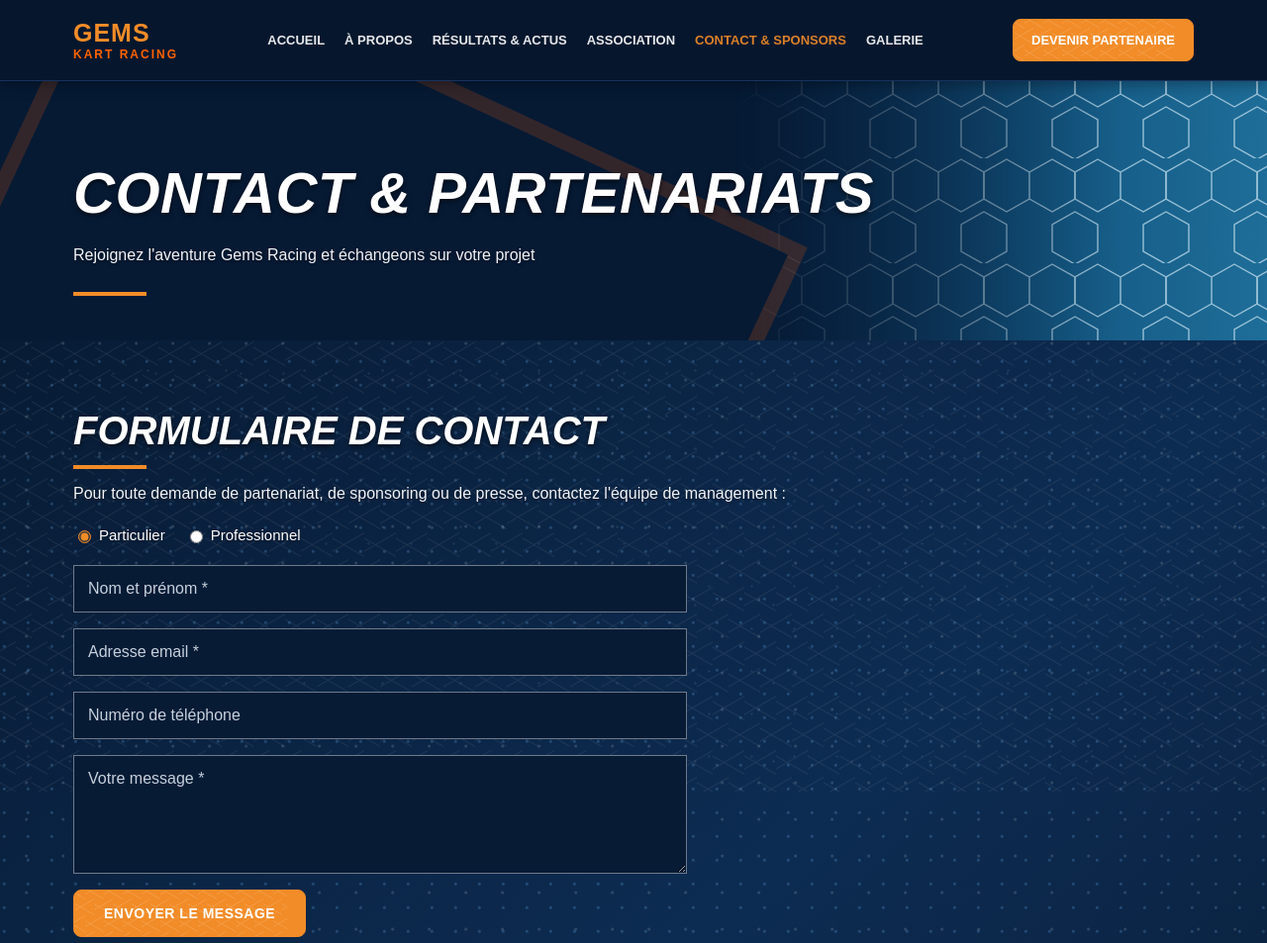
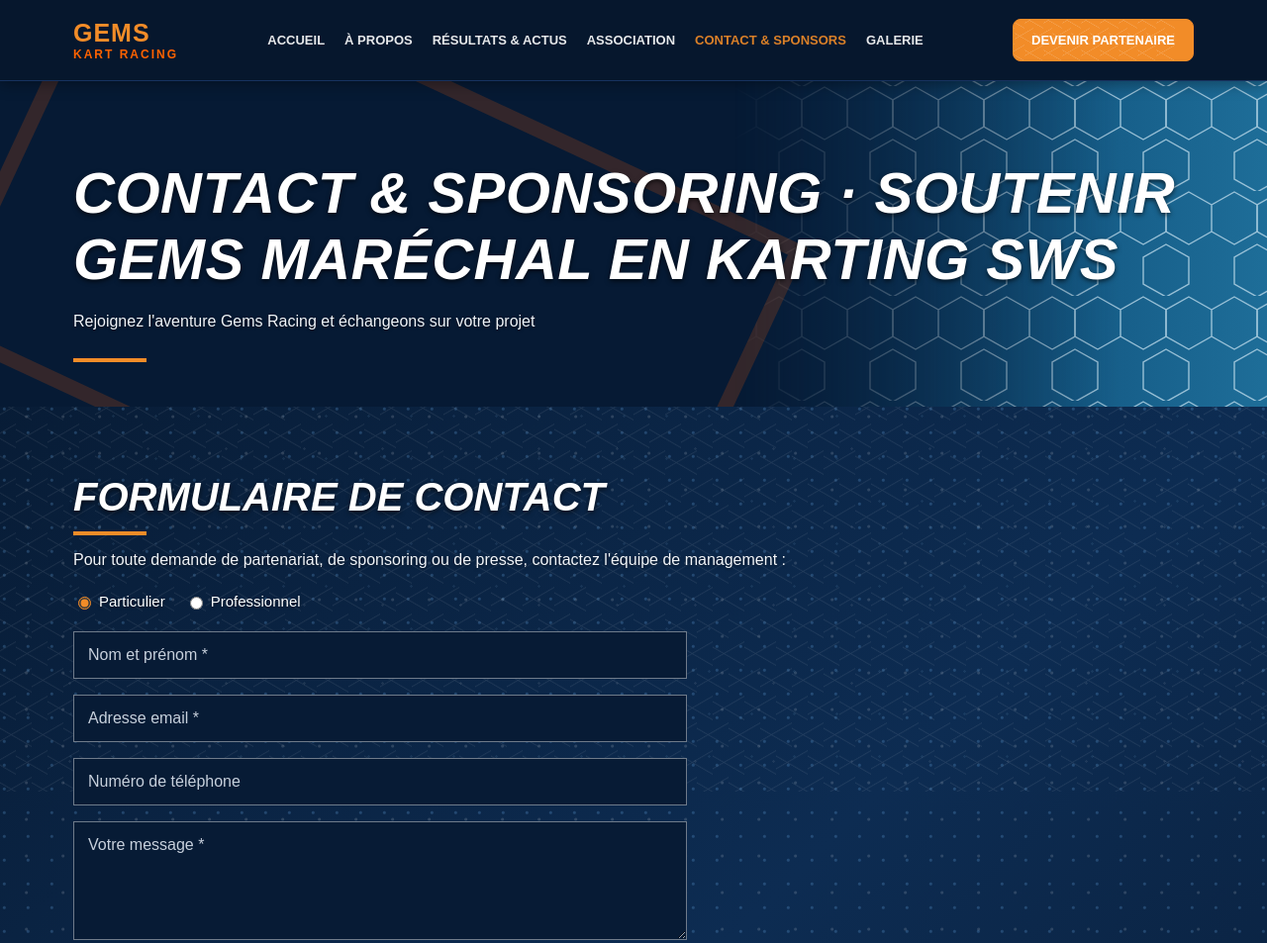
Before and after one commit to GemsRacing/gemsracing.fr, a website: page contact.html in a window 1280 px wide. Shown: the top 953 px of the page at 99% size. Drawn offline with Linux system fonts and the light colour scheme; no server answers.

Commit message:
SEO : favicon.ico a la racine et finalisation des H1 sur contact, association et galerie

```diff
--- a/contact.html
+++ b/contact.html
@@ -124,7 +124,7 @@
 <main>
   <section class="pagehead">
     <div class="wrap">
-      <h1>Contact &amp; Partenariats</h1>
+      <h1>Contact &amp; Sponsoring · Soutenir Gems Maréchal en Karting SWS</h1>
       <p>Rejoignez l'aventure Gems Racing et échangeons sur votre projet</p>
     </div>
   </section>
```
Also changed, not shown: favicon.ico (added).
